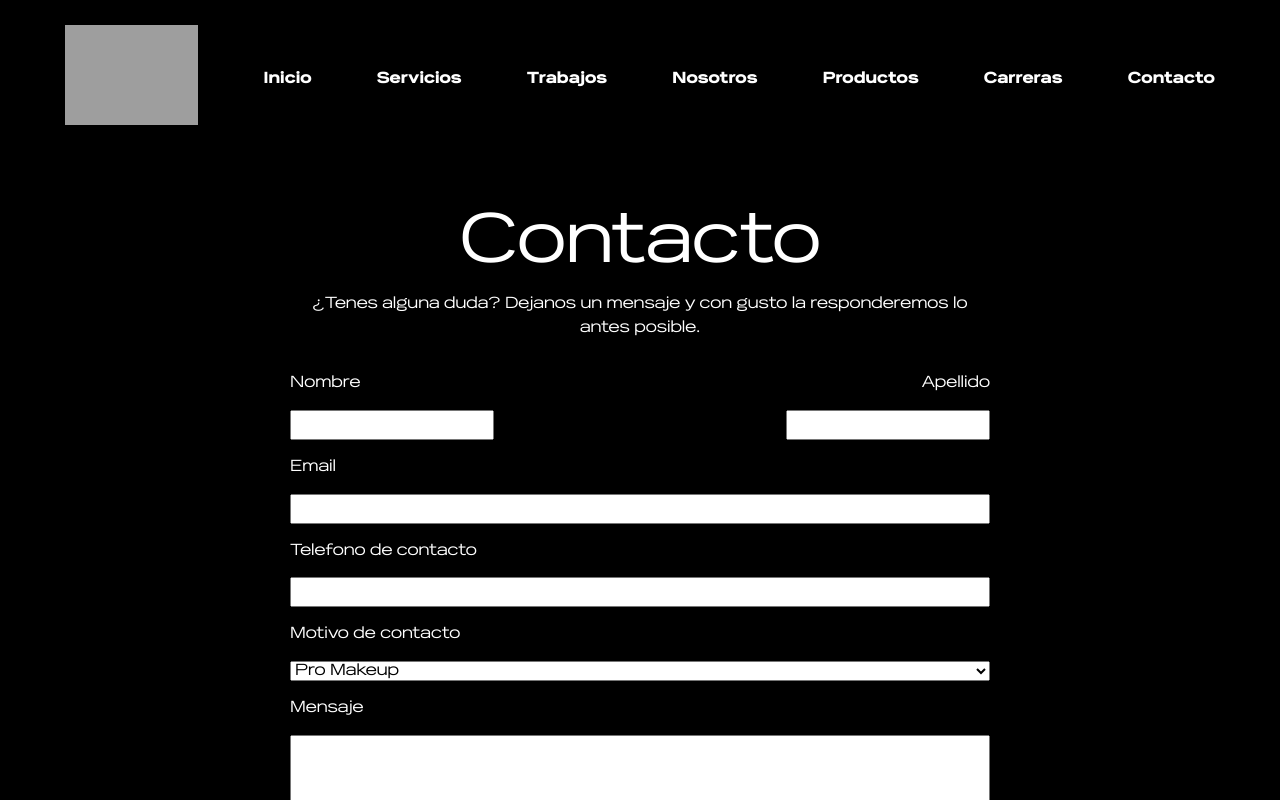
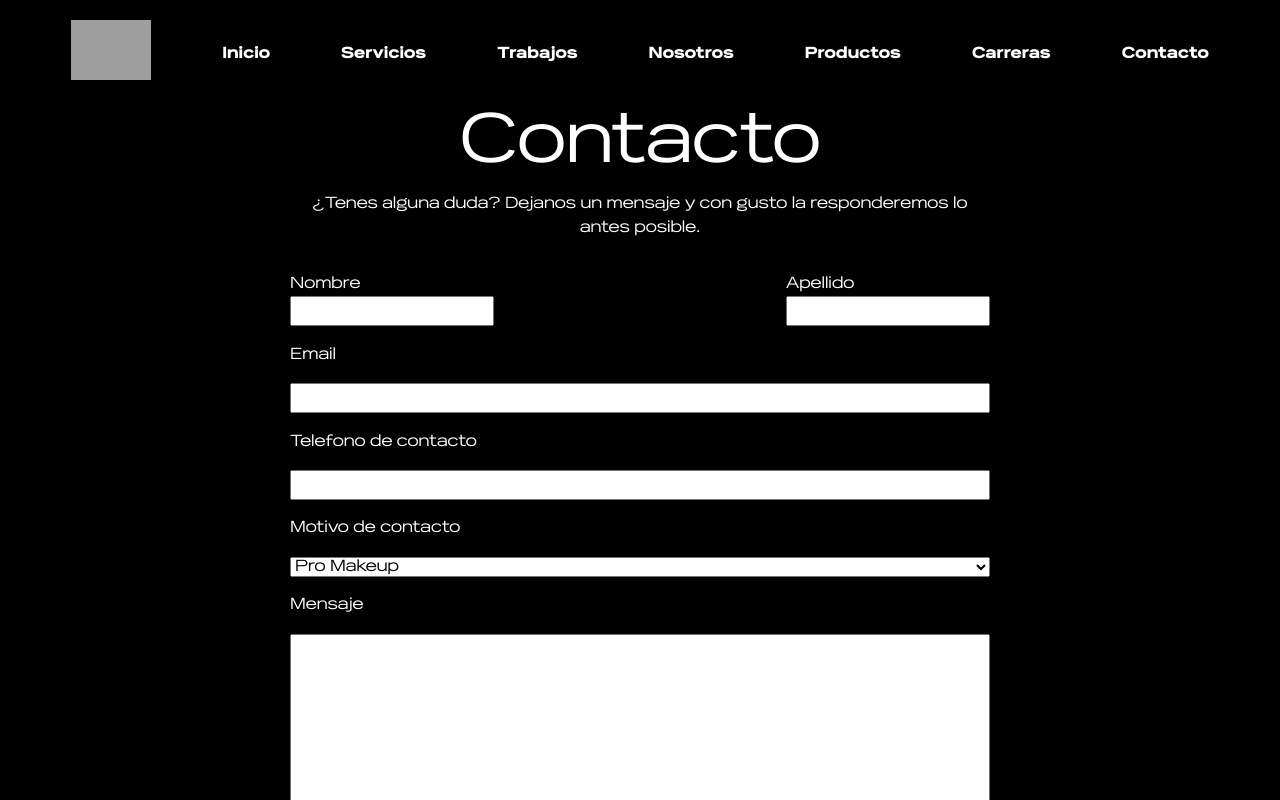
Before and after one commit to Ler0v/mud, a React (Create React App) app: page /contacto in a window 1280 px wide. Shown: the top 800 px of the page. Built offline with nearby package versions, Linux system fonts and the light colour scheme; grey boxes are pictures that could not be loaded.

Commit message:
contacto maquetado

```diff
--- a/src/components/Navbar/navbar.css
+++ b/src/components/Navbar/navbar.css
@@ -7,6 +7,11 @@
     position: fixed;
     top: 0px;
     z-index: 100;
+    opacity: .7;
+  }
+
+  nav:hover{
+    opacity: 1;
   }
 
   .imglogoMobile{
@@ -119,7 +124,7 @@
 
     #imgNav{
       display: block;
-      height: 100px;
+      height: 60px;
       margin: auto;
     }
 
@@ -144,6 +149,7 @@
       align-items: center;
       list-style-type: none;
       visibility: visible;
+      height: 100px;
     }
 
     .navItem{
--- a/src/containers/Contacto/Contacto.jsx
+++ b/src/containers/Contacto/Contacto.jsx
@@ -9,12 +9,14 @@ const Contacto = () => {
           <p className='infoContacto'>¿Tenes alguna duda? Dejanos un mensaje y con gusto la responderemos lo antes posible.</p>
           <form className='formContainer'>
             <div className='formJunto'>
-              <label> Nombre </label>
-              <label> Apellido </label>
-            </div>
-            <div className='formJunto'>
-              <input type="text" />
-              <input type="text" />
+              <div className='formAbajo'>
+                <label> Nombre </label>
+                <input type="text" />
+              </div>
+              <div className='formAbajo'>
+                <label> Apellido </label>
+                <input type="text" />
+              </div>
             </div>
             <label> Email </label>
             <input type="email" />
--- a/src/containers/Contacto/contacto.css
+++ b/src/containers/Contacto/contacto.css
@@ -1,7 +1,7 @@
 
 .contactoContainer{
     width: 700px;
-    margin: auto;
+    margin: 100px auto;
 }
 
 .infoContacto{
@@ -25,7 +25,6 @@
     display: flex;
     flex-direction: column;
     justify-content: space-evenly;
-    margin: auto;
     text-align: center;
     height: 80vh
 }
@@ -34,6 +33,12 @@
     display: flex;
     flex-direction: row;
     justify-content: space-between;
+    text-align: left;
+}
+
+.formAbajo{
+    display: flex;
+    flex-direction: column;
 }
 
 label{
--- a/src/containers/Inicio/inicio.css
+++ b/src/containers/Inicio/inicio.css
@@ -55,8 +55,8 @@
   }
 
   .videoBody{
-    margin-top: 180px;
-    height: 80vh;
+    margin: -100px;
+    height: 115vh;
     object-fit: contain;
     object-position: center;
     overflow: hidden;
--- a/src/containers/Servicios/servicios.css
+++ b/src/containers/Servicios/servicios.css
@@ -1,6 +1,6 @@
 .serviciosContainer{
     margin-top: 180px;
-    height: 80vh;
+    height: 85vh;
 }
 
 .Titulo{
@@ -8,7 +8,6 @@
     color: #ffff;
     font-size: 70px;
     position: relative;
-    margin-top: 200px;
 }
 
 .tituloItem{
@@ -74,14 +73,14 @@
 
 .servicioCarousel img{
     width: 100%;
-    height: 85vh;
+    height: 95vh;
     object-fit: cover;
 }
 
 .servicio{
     margin: auto;
     width: 90%;
-    height: 85vh;
+    height: 95vh;
     display: flex;
     background-color: rgb(255, 255, 255);
 }
```
Also changed, not shown: src/containers/Carreras/Carrera MP/CarreraMP.jsx (added, +15 -0 lines), src/containers/Carreras/Carrera MP/carreramp.css (added).
